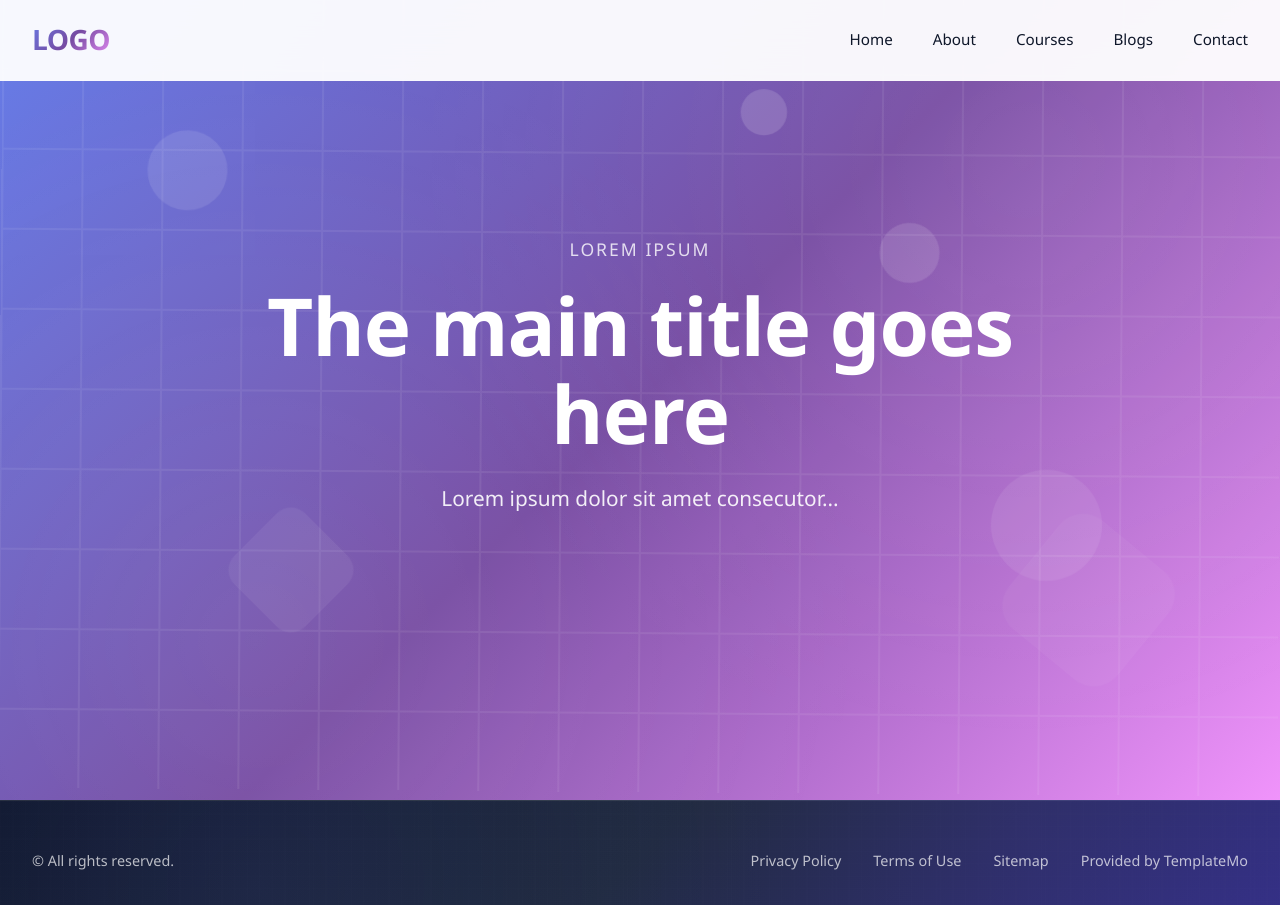
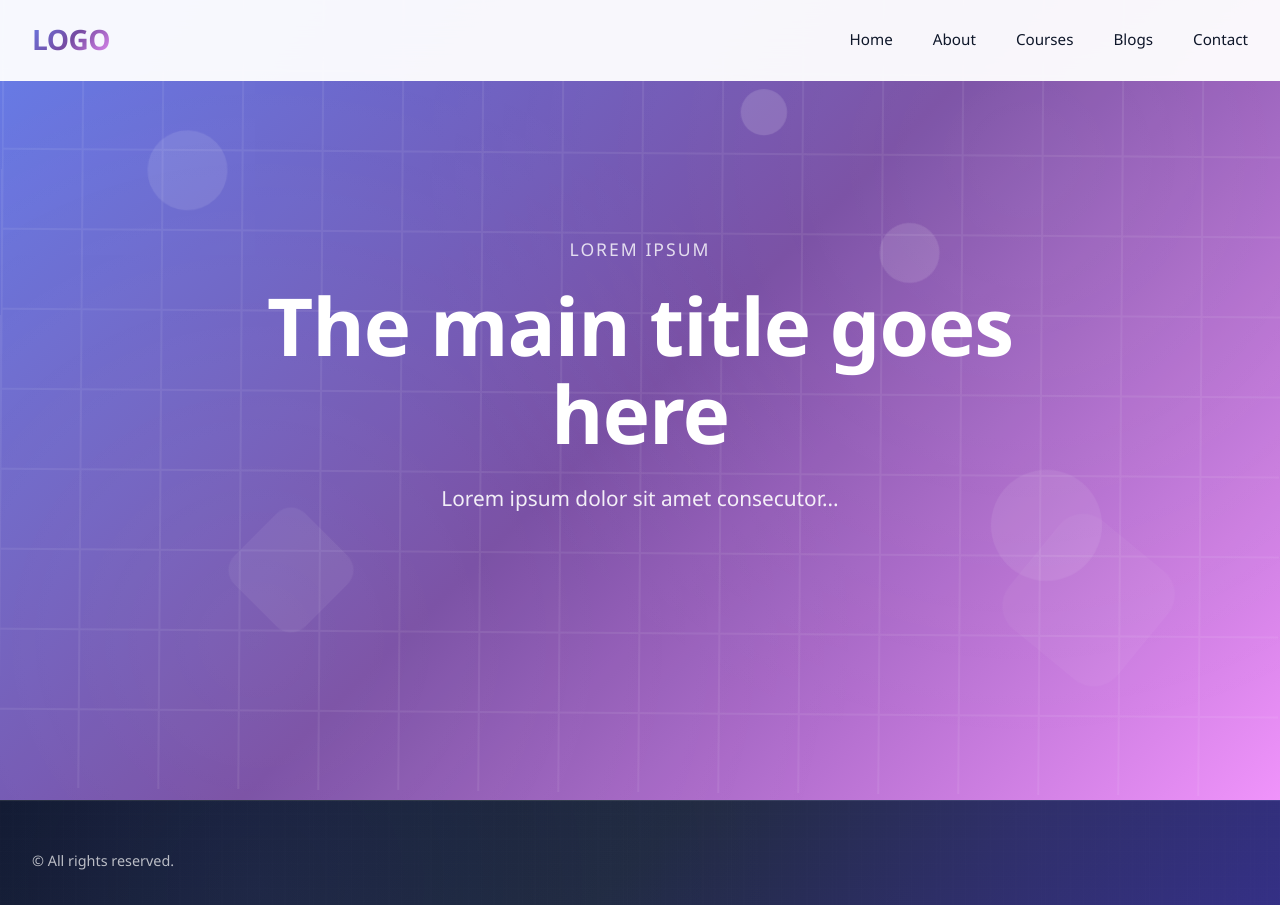
Before and after one commit to sammyyOzz/prouda-3, a Next.js app: page / in a window 1280 px wide. Built offline with nearby package versions, Linux system fonts and the light colour scheme.

Commit message:
update footer

```diff
--- a/components/footer.jsx
+++ b/components/footer.jsx
@@ -1,4 +1,4 @@
-import Link from 'next/link';
+// import Link from 'next/link';
 
 export default function Footer() {
   return (
@@ -8,7 +8,7 @@
           <div className="footer-left">
             <p>&copy; All rights reserved.</p>
           </div>
-          <div className="footer-right">
+          {/* <div className="footer-right">
             <Link href="/privacy">Privacy Policy</Link>
             <Link href="/terms">Terms of Use</Link>
             <Link href="/sitemap">Sitemap</Link>
@@ -19,7 +19,7 @@
             >
               Provided by TemplateMo
             </a>
-          </div>
+          </div> */}
         </div>
       </div>
     </footer>
```
